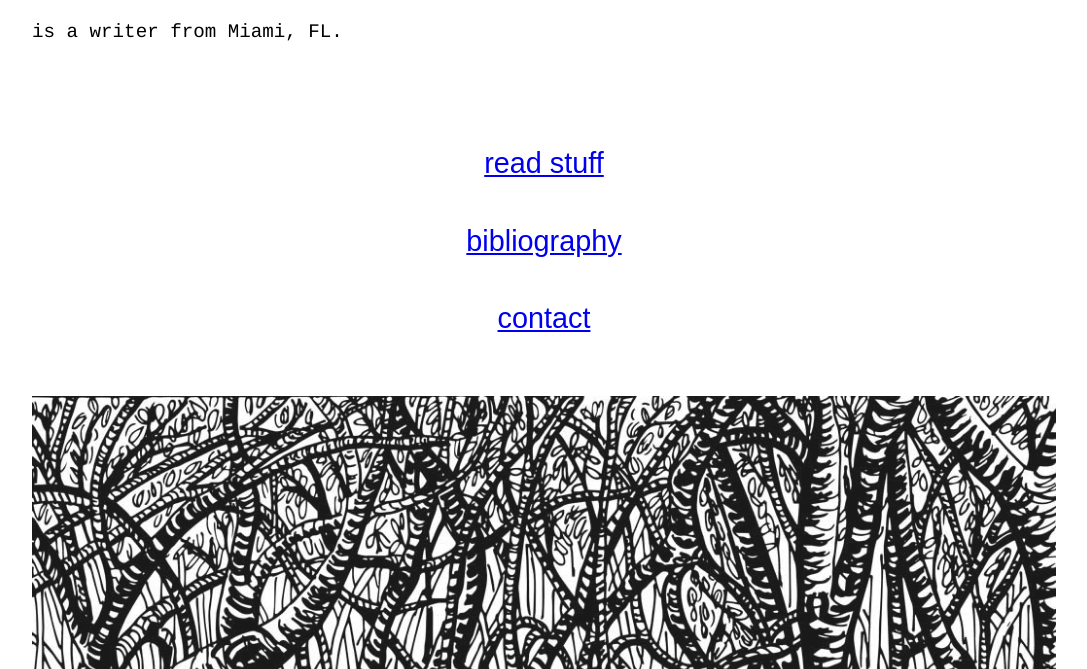
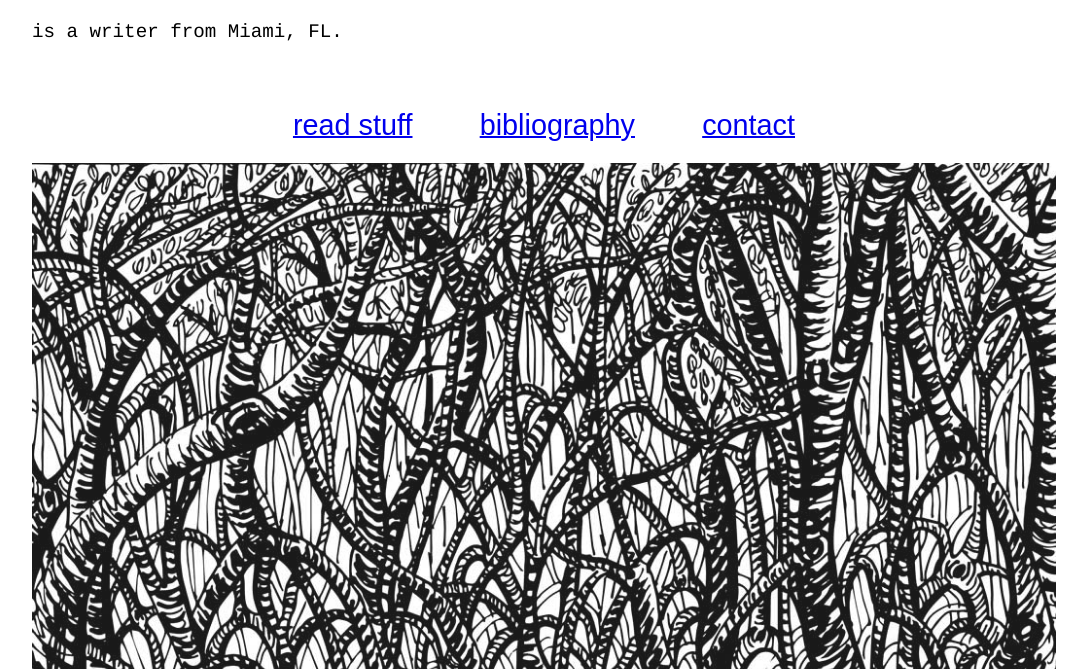
Before and after one commit to mdiazfeito/authorsite, a plain HTML site: page index.html in a window 1280 px wide. Shown: the part 131-800 px from the top of the page, without its empty margins (96-1183 px from the left). Drawn offline with nearby package versions, Linux system fonts and the light colour scheme; a script that the page names is missing.

Commit message:
Update style.css

```diff
--- a/style.css
+++ b/style.css
@@ -150,8 +150,7 @@ li {
 }
 
 #nav_container li a {
-  padding: 10px;
-  display: block;
+  padding: 2.5%;
 }
 p {
   font-family: Courier;
```
